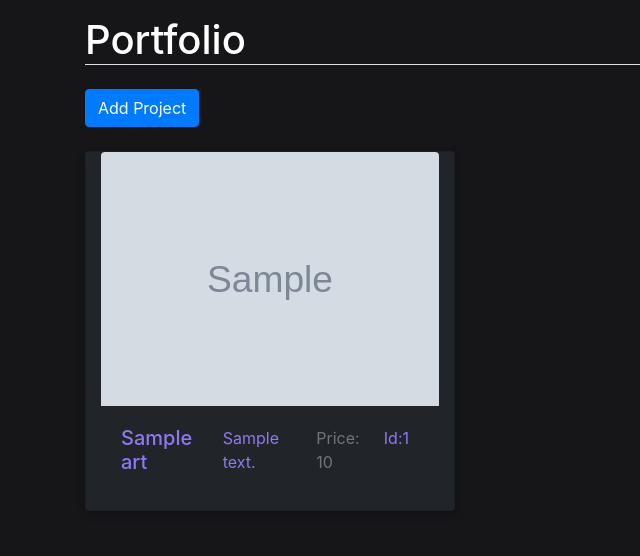
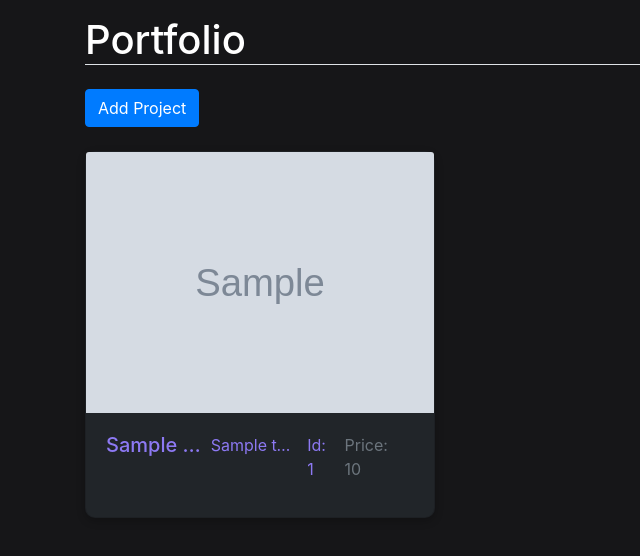
Before and after one commit to 2020-HelloWorld/ChainForge, a Flask app: page /portfolio in a window 1280 px wide. Shown: the part 84-640 px from the top of the page, without its empty margins (0-640 px from the left). Run offline with Flask 3, Linux system fonts and the light colour scheme; a user stored in the database is signed in; tables that the repository leaves empty hold one stand-in row (values such as "Sample post"); grey boxes marked "Sample" are stand-in pictures; parts of the project's set-up code (start-up, migrations or seed data) failed here and were passed over; some libraries are stand-ins or nearby versions.

Commit message:
marketplace and cards changes

```diff
--- a/ChainForge/templates/portfolio.html
+++ b/ChainForge/templates/portfolio.html
@@ -1,7 +1,7 @@
-{%extends "layout.html" %}
+{% extends "layout.html" %}
 {% block content %}
 <div class="content-section">
-	<h1 class = "border-bottom mb-4">Portfolio</h1>
+    <h1 class="border-bottom mb-4">Portfolio</h1>
 
     <!-- Button trigger modal -->
     <button type="button" class="btn btn-primary" data-toggle="modal" data-target="#exampleModal">
@@ -9,7 +9,8 @@
     </button>
 
     <!-- Modal -->
-	<div class="modal fade" id="exampleModal" tabindex="-1" role="dialog" aria-labelledby="exampleModalLabel" aria-hidden="true">
+    <div class="modal fade" id="exampleModal" tabindex="-1" role="dialog" aria-labelledby="exampleModalLabel"
+        aria-hidden="true">
         <div class="modal-dialog" role="document">
             <div class="modal-content">
                 <div class="modal-header">
@@ -72,7 +73,7 @@
                                 {{ form.image(class="form-control-file") }}
                                 {% if form.image.errors %}
                                 {% for error in form.image.errors %}
-                            <span class="text-danger">{{ error }}</span></br>
+                                <span class="text-danger">{{ error }}</span><br>
                                 {% endfor %}
                                 {% endif %}
                             </div>
@@ -85,44 +86,34 @@
             </div>
         </div>
     </div>
+    <!-- End of Modal -->
 
+    <br><br>
 
-	<!-- End of Modal -->
-	<br>
-	<br>
     <!-- CARD -->
-
-
-		<div class="card-group">
+    <div class="row">
         {% for i in range(data.count()) %}
-			<div class="card col-md-4" >
-			<img class="card-img-top" src={{url_for("static", filename='profile_pics/' + data[i].image_file)}} alt="Card image cap">
+        <div class="col-md-4 mb-4">
+            <div class="card h-100">
+                <img class="card-img-top" src="{{ url_for('static', filename='profile_pics/' + data[i].image_file) }}"
+                    alt="Card image cap">
                 <div class="card-body">
-	     	<h5 class="card-title">{{data[i].title}}</h5>
-	     	<p class="card-text">{{data[i].description}}</p>
-      		<p class="card-text"><large class="text-muted">Price: {{data[i].price}}</large></p>
-            <p class="card-text">Id:{{data[i].id}}</p>
-      		<form method = "post">
+                    <h5 class="card-title text-truncate" title="{{ data[i].title }}">{{ data[i].title }}</h5>
+                    <p class="card-text text-truncate" title="{{ data[i].description }}">{{ data[i].description }}</p>
+                    <p class="card-text">Id: {{ data[i].id }}</p>
+                    <p class="card-text"><large class="text-muted">Price: {{ data[i].price }}</large></p>
+                    <form method="post">
                         {% if data[i].market == False %}
-      					<button type="submit" class="btn btn-sm btn-primary" name = "Update" value = "Update">Sell</button>
-                        <button type="submit" class="btn btn-sm btn-danger edit_del" name = "delete" value = "delete">Delete</button>
+                        <button type="submit" class="btn btn-sm btn-primary" name="Update" value="Update">Sell</button>
+                        <button type="submit" class="btn btn-sm btn-danger edit_del" name="delete" value="delete">Delete</button>
                         {% endif %}
-
-
-                        <input type = "text" name = "id" style = "display:none" value = {{data[i].id}}></input>
-
+                        <input type="text" name="id" style="display:none" value="{{ data[i].id }}">
                     </form>
                 </div>
-
             </div>
-
+        </div>
         {% endfor %}
     </div>
-		<br>
-
     <!-- card ends -->
-
-
 </div>
-
 {% endblock content %}
```
Also changed, not shown: ChainForge/templates/marketplace.html (+15 -24 lines). Lines whose indentation alone changed are shown as unchanged.
